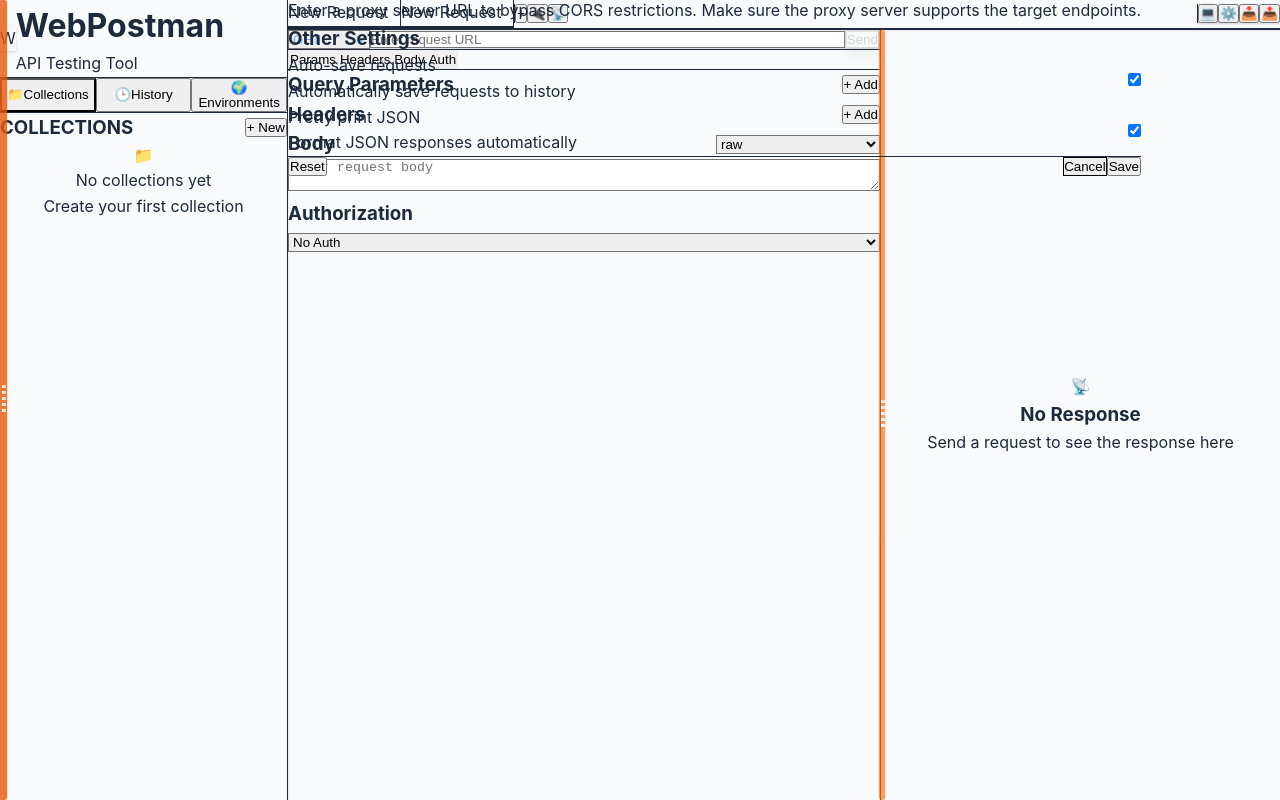
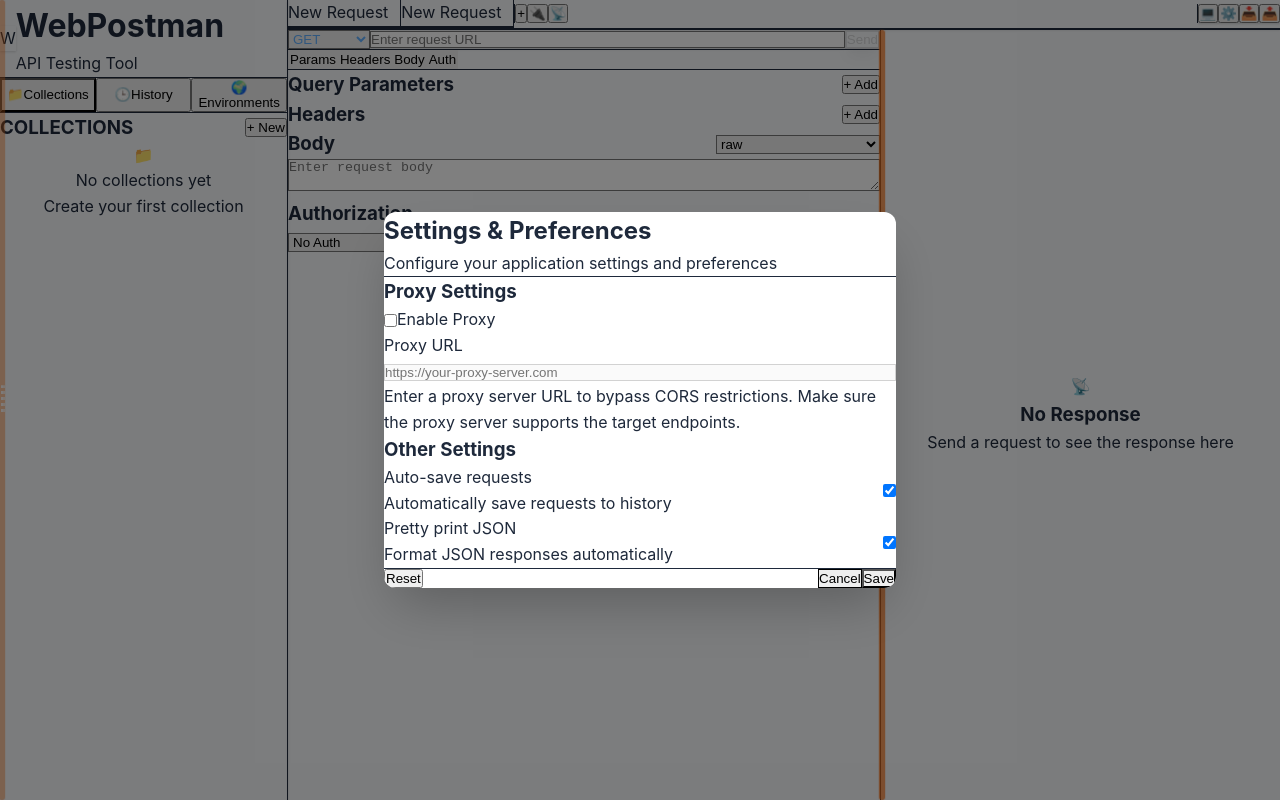
Before and after one commit to dsmoothdaboogie/web-postman, a React (Vite) app: page / in a window 1280 px wide. Both pictures are taken after a click on the button "⚙️". Built offline with nearby package versions, Linux system fonts and the light colour scheme.

Commit message:
Fix modal rendering and padding - use createPortal for consistent modal behavior

```diff
--- a/src/components/CodeGenerator.tsx
+++ b/src/components/CodeGenerator.tsx
@@ -1,4 +1,5 @@
-import React, { useState } from 'react';
+import React, { useState, useEffect } from 'react';
+import { createPortal } from 'react-dom';
 import type { RequestConfig } from '../types';
 import { CodeGenService } from '../services/codeGenService';
 
@@ -9,6 +10,24 @@
 
 const CodeGenerator: React.FC<CodeGeneratorProps> = ({ requestConfig, onClose }) => {
   const [selectedLanguage, setSelectedLanguage] = useState<'curl' | 'javascript' | 'python'>('curl');
+  const [mounted, setMounted] = useState(false);
+
+  useEffect(() => {
+    setMounted(true);
+  }, []);
+
+  useEffect(() => {
+    const handleEscape = (e: KeyboardEvent) => {
+      if (e.key === 'Escape') {
+        onClose();
+      }
+    };
+
+    if (mounted) {
+      document.addEventListener('keydown', handleEscape);
+      return () => document.removeEventListener('keydown', handleEscape);
+    }
+  }, [mounted, onClose]);
 
   const generateCode = () => {
     switch (selectedLanguage) {
@@ -38,28 +57,59 @@
     { id: 'python', label: 'Python', icon: '🐍' }
   ];
 
-  return (
-    <div className="fixed inset-0 bg-black bg-opacity-50 flex items-center justify-center z-50">
-      <div className="bg-white rounded-lg shadow-xl w-full max-w-4xl max-h-[80vh] overflow-hidden">
-        <div className="p-10 border-b border-gray-200">
-          <h2 className="text-xl font-semibold text-gray-800">Generate Code</h2>
+  if (!mounted) return null;
+
+  return createPortal(
+    <div
+      className="fixed inset-0 bg-black bg-opacity-50 flex items-center justify-center z-[9999]"
+      onClick={onClose}
+      style={{
+        position: 'fixed',
+        top: 0,
+        left: 0,
+        right: 0,
+        bottom: 0,
+        zIndex: 99999,
+        backgroundColor: 'rgba(0, 0, 0, 0.5)',
+        display: 'flex',
+        alignItems: 'center',
+        justifyContent: 'center'
+      }}
+    >
+      <div
+        className="bg-white rounded-xl shadow-2xl w-full max-w-4xl max-h-[80vh] overflow-hidden mx-4"
+        onClick={(e) => e.stopPropagation()}
+        style={{
+          backgroundColor: 'white',
+          borderRadius: '12px',
+          boxShadow: '0 25px 50px -12px rgba(0, 0, 0, 0.25)',
+          maxWidth: '56rem',
+          width: '100%',
+          margin: '0 3rem'
+        }}
+      >
+        <div className="p-12 border-b border-slate-200 bg-slate-50">
+          <h2 className="text-xl font-bold text-slate-800">Generate Code Snippet</h2>
+          <p className="text-sm text-slate-500 mt-1">
+            Generate code snippets for your API request in various programming languages
+          </p>
         </div>
 
-        <div className="p-10">
+        <div className="p-12 space-y-8 overflow-y-auto max-h-[60vh]">
           {/* Language Selection */}
-          <div className="mb-6">
-            <label className="block text-sm font-medium text-gray-700 mb-2">
-              Select Language
+          <div>
+            <label className="block text-sm font-medium text-slate-700 mb-4">
+              Select Programming Language
             </label>
-            <div className="flex space-x-2">
+            <div className="flex space-x-3">
               {languages.map(lang => (
                 <button
                   key={lang.id}
                   onClick={() => setSelectedLanguage(lang.id as any)}
-                  className={`px-4 py-2 rounded-md text-sm font-medium ${
+                  className={`px-6 py-3 rounded-xl text-sm font-semibold transition-all duration-200 ${
                     selectedLanguage === lang.id
-                      ? 'bg-blue-600 text-white'
-                      : 'bg-gray-100 text-gray-700 hover:bg-gray-200'
+                      ? 'bg-gradient-to-r from-orange-500 to-orange-600 text-white shadow-modern'
+                      : 'bg-slate-100 text-slate-700 hover:bg-slate-200'
                   }`}
                 >
                   <span className="mr-2">{lang.icon}</span>
@@ -70,34 +120,35 @@
           </div>
 
           {/* Generated Code */}
-          <div className="mb-6">
-            <div className="flex items-center justify-between mb-2">
-              <label className="block text-sm font-medium text-gray-700">
+          <div>
+            <div className="flex items-center justify-between mb-4">
+              <label className="block text-sm font-medium text-slate-700">
                 Generated Code
               </label>
               <button
                 onClick={copyToClipboard}
-                className="px-3 py-1 bg-blue-600 text-white text-sm rounded hover:bg-blue-700"
+                className="px-4 py-2 bg-gradient-to-r from-orange-500 to-orange-600 text-white text-sm rounded-xl hover:from-orange-600 hover:to-orange-700 transition-all duration-200 font-semibold shadow-modern"
               >
-                Copy
+                📋 Copy Code
               </button>
             </div>
-            <div className="bg-gray-900 text-gray-100 rounded-md p-4 font-mono text-sm overflow-x-auto max-h-96 overflow-y-auto">
-              <pre>{generateCode()}</pre>
+            <div className="bg-slate-900 text-slate-100 rounded-xl p-6 font-mono text-sm overflow-auto max-h-96 border border-slate-700">
+              <pre className="whitespace-pre-wrap">{generateCode()}</pre>
             </div>
           </div>
         </div>
 
-        <div className="p-10 border-t border-gray-200 flex justify-end">
+        <div className="p-12 border-t border-slate-200 bg-slate-50 flex justify-end">
           <button
             onClick={onClose}
-            className="px-4 py-2 bg-gray-600 text-white rounded-md hover:bg-gray-700"
+            className="px-6 py-3 border border-slate-300 text-slate-700 rounded-xl hover:bg-slate-50 transition-all duration-200 font-semibold"
           >
             Close
           </button>
         </div>
       </div>
-    </div>
+    </div>,
+    document.body
   );
 };
 
--- a/src/components/EnvironmentEditor.tsx
+++ b/src/components/EnvironmentEditor.tsx
@@ -100,10 +100,10 @@
           boxShadow: '0 25px 50px -12px rgba(0, 0, 0, 0.25)',
           maxWidth: '32rem',
           width: '100%',
-          margin: '0 2rem'
+          margin: '0 3rem'
         }}
       >
-               <div className="p-10 border-b border-slate-200 bg-slate-50">
+               <div className="p-12 border-b border-slate-200 bg-slate-50">
           <h2 className="text-xl font-bold text-slate-800">
             {environment ? 'Edit Environment' : 'Create Environment'}
           </h2>
@@ -112,7 +112,7 @@
           </p>
         </div>
 
-               <div className="p-10 space-y-8 overflow-y-auto max-h-[60vh]">
+               <div className="p-12 space-y-8 overflow-y-auto max-h-[60vh]">
           {/* Environment Name */}
           <div>
             <label className="block text-sm font-medium text-gray-700 mb-2">
@@ -176,7 +176,7 @@
           </div>
         </div>
 
-               <div className="p-10 border-t border-slate-200 bg-slate-50 flex justify-between">
+               <div className="p-12 border-t border-slate-200 bg-slate-50 flex justify-between">
           <div>
             {environment && (
               <button
--- a/src/components/ExportImportDialog.tsx
+++ b/src/components/ExportImportDialog.tsx
@@ -102,10 +102,10 @@
           boxShadow: '0 25px 50px -12px rgba(0, 0, 0, 0.25)',
           maxWidth: '32rem',
           width: '100%',
-          margin: '0 2rem'
+          margin: '0 3rem'
         }}
       >
-        <div className="p-10 border-b border-slate-200 bg-slate-50">
+        <div className="p-12 border-b border-slate-200 bg-slate-50">
           <h2 className="text-xl font-bold text-slate-800">Export / Import</h2>
           <p className="text-sm text-slate-500 mt-1">
             Export your data or import from files
@@ -130,7 +130,7 @@
           ))}
         </div>
 
-        <div className="p-10">
+        <div className="p-12">
           {activeTab === 'export' && (
             <div className="space-y-4">
               <div className="text-center">
--- a/src/components/PostmanImportExport.tsx
+++ b/src/components/PostmanImportExport.tsx
@@ -95,11 +95,11 @@
           boxShadow: '0 25px 50px -12px rgba(0, 0, 0, 0.25)',
           maxWidth: '32rem',
           width: '100%',
-          margin: '0 2rem'
+          margin: '0 3rem'
         }}
       >
         {/* Header */}
-        <div className="p-10 border-b border-slate-200 bg-slate-50">
+        <div className="p-12 border-b border-slate-200 bg-slate-50">
           <h2 className="text-xl font-bold text-slate-800">
             Import/Export Collections
           </h2>
@@ -109,7 +109,7 @@
         </div>
 
         {/* Content */}
-        <div className="p-10 space-y-8">
+        <div className="p-12 space-y-8">
           {/* Import Section */}
           <div>
             <h3 className="text-lg font-semibold text-slate-700 mb-4">Import from Postman</h3>
@@ -182,7 +182,7 @@
         </div>
 
         {/* Footer */}
-        <div className="p-10 border-t border-slate-200 bg-slate-50 flex justify-end">
+        <div className="p-12 border-t border-slate-200 bg-slate-50 flex justify-end">
           <button
             onClick={onClose}
             className="px-6 py-3 border border-slate-300 text-slate-700 rounded-xl hover:bg-slate-50 transition-all duration-200 font-semibold"
--- a/src/components/SettingsDialog.tsx
+++ b/src/components/SettingsDialog.tsx
@@ -1,4 +1,5 @@
 import React, { useState, useEffect } from 'react';
+import { createPortal } from 'react-dom';
 
 interface SettingsDialogProps {
   onClose: () => void;
@@ -7,8 +8,10 @@
 const SettingsDialog: React.FC<SettingsDialogProps> = ({ onClose }) => {
   const [proxyUrl, setProxyUrl] = useState('');
   const [enableProxy, setEnableProxy] = useState(false);
+  const [mounted, setMounted] = useState(false);
 
   useEffect(() => {
+    setMounted(true);
     // Load settings from localStorage
     const savedProxyUrl = localStorage.getItem('webpostman-proxy-url') || '';
     const savedEnableProxy = localStorage.getItem('webpostman-enable-proxy') === 'true';
@@ -16,6 +19,19 @@
     setProxyUrl(savedProxyUrl);
     setEnableProxy(savedEnableProxy);
   }, []);
+
+  useEffect(() => {
+    const handleEscape = (e: KeyboardEvent) => {
+      if (e.key === 'Escape') {
+        onClose();
+      }
+    };
+
+    if (mounted) {
+      document.addEventListener('keydown', handleEscape);
+      return () => document.removeEventListener('keydown', handleEscape);
+    }
+  }, [mounted, onClose]);
 
   const handleSave = () => {
     localStorage.setItem('webpostman-proxy-url', proxyUrl);
@@ -31,17 +47,48 @@
     localStorage.removeItem('webpostman-enable-proxy');
   };
 
-  return (
-    <div className="fixed inset-0 bg-black bg-opacity-50 flex items-center justify-center z-50">
-      <div className="bg-white rounded-lg shadow-xl w-full max-w-md">
-        <div className="p-10 border-b border-gray-200">
-          <h2 className="text-xl font-semibold text-gray-800">Settings</h2>
+  if (!mounted) return null;
+
+  return createPortal(
+    <div
+      className="fixed inset-0 bg-black bg-opacity-50 flex items-center justify-center z-[9999]"
+      onClick={onClose}
+      style={{
+        position: 'fixed',
+        top: 0,
+        left: 0,
+        right: 0,
+        bottom: 0,
+        zIndex: 99999,
+        backgroundColor: 'rgba(0, 0, 0, 0.5)',
+        display: 'flex',
+        alignItems: 'center',
+        justifyContent: 'center'
+      }}
+    >
+      <div
+        className="bg-white rounded-xl shadow-2xl w-full max-w-2xl max-h-[80vh] overflow-hidden mx-4"
+        onClick={(e) => e.stopPropagation()}
+        style={{
+          backgroundColor: 'white',
+          borderRadius: '12px',
+          boxShadow: '0 25px 50px -12px rgba(0, 0, 0, 0.25)',
+          maxWidth: '32rem',
+          width: '100%',
+          margin: '0 3rem'
+        }}
+      >
+        <div className="p-12 border-b border-slate-200 bg-slate-50">
+          <h2 className="text-xl font-bold text-slate-800">Settings & Preferences</h2>
+          <p className="text-sm text-slate-500 mt-1">
+            Configure your application settings and preferences
+          </p>
         </div>
 
-        <div className="p-10 space-y-8">
+        <div className="p-12 space-y-8 overflow-y-auto max-h-[60vh]">
           {/* Proxy Settings */}
           <div>
-            <h3 className="text-lg font-medium text-gray-800 mb-4">Proxy Settings</h3>
+            <h3 className="text-lg font-semibold text-slate-700 mb-4">Proxy Settings</h3>
 
             <div className="space-y-4">
               <div className="flex items-center">
@@ -50,15 +97,15 @@
                   id="enableProxy"
                   checked={enableProxy}
                   onChange={(e) => setEnableProxy(e.target.checked)}
-                  className="h-4 w-4 text-blue-600 focus:ring-blue-500 border-gray-300 rounded"
+                  className="h-4 w-4 text-orange-600 focus:ring-orange-500 border-gray-300 rounded"
                 />
-                <label htmlFor="enableProxy" className="ml-2 text-sm font-medium text-gray-700">
+                <label htmlFor="enableProxy" className="ml-2 text-sm font-medium text-slate-700">
                   Enable Proxy
                 </label>
               </div>
 
               <div>
-                <label htmlFor="proxyUrl" className="block text-sm font-medium text-gray-700 mb-2">
+                <label htmlFor="proxyUrl" className="block text-sm font-medium text-slate-700 mb-2">
                   Proxy URL
                 </label>
                 <input
@@ -67,10 +114,10 @@
                   value={proxyUrl}
                   onChange={(e) => setProxyUrl(e.target.value)}
                   placeholder="https://your-proxy-server.com"
-                  className="w-full px-3 py-2 border border-gray-300 rounded-md focus:outline-none focus:ring-2 focus:ring-blue-500"
+                  className="w-full px-4 py-3 border border-slate-300 rounded-xl focus:outline-none focus:ring-2 focus:ring-orange-500 focus:border-orange-500 transition-all duration-200"
                   disabled={!enableProxy}
                 />
-                <p className="mt-1 text-xs text-gray-500">
+                <p className="mt-2 text-xs text-slate-500">
                   Enter a proxy server URL to bypass CORS restrictions.
                   Make sure the proxy server supports the target endpoints.
                 </p>
@@ -80,68 +127,69 @@
 
           {/* Other Settings */}
           <div>
-            <h3 className="text-lg font-medium text-gray-800 mb-4">Other Settings</h3>
+            <h3 className="text-lg font-semibold text-slate-700 mb-4">Other Settings</h3>
 
             <div className="space-y-4">
-              <div className="flex items-center justify-between">
+              <div className="flex items-center justify-between p-4 bg-slate-50 rounded-xl">
                 <div>
-                  <label className="text-sm font-medium text-gray-700">
+                  <label className="text-sm font-medium text-slate-700">
                     Auto-save requests
                   </label>
-                  <p className="text-xs text-gray-500">
+                  <p className="text-xs text-slate-500">
                     Automatically save requests to history
                   </p>
                 </div>
                 <input
                   type="checkbox"
                   defaultChecked
-                  className="h-4 w-4 text-blue-600 focus:ring-blue-500 border-gray-300 rounded"
+                  className="h-4 w-4 text-orange-600 focus:ring-orange-500 border-gray-300 rounded"
                 />
               </div>
 
-              <div className="flex items-center justify-between">
+              <div className="flex items-center justify-between p-4 bg-slate-50 rounded-xl">
                 <div>
-                  <label className="text-sm font-medium text-gray-700">
+                  <label className="text-sm font-medium text-slate-700">
                     Pretty print JSON
                   </label>
-                  <p className="text-xs text-gray-500">
+                  <p className="text-xs text-slate-500">
                     Format JSON responses automatically
                   </p>
                 </div>
                 <input
                   type="checkbox"
                   defaultChecked
-                  className="h-4 w-4 text-blue-600 focus:ring-blue-500 border-gray-300 rounded"
+                  className="h-4 w-4 text-orange-600 focus:ring-orange-500 border-gray-300 rounded"
                 />
               </div>
             </div>
           </div>
         </div>
 
-        <div className="p-10 border-t border-gray-200 flex justify-between">
+        <div className="p-12 border-t border-slate-200 bg-slate-50 flex justify-between">
           <button
             onClick={handleClear}
-            className="px-4 py-2 text-gray-600 hover:text-gray-800"
+            className="px-6 py-3 text-slate-600 hover:text-slate-800 hover:bg-slate-100 rounded-xl transition-all duration-200 font-semibold"
           >
             Reset
           </button>
-          <div className="flex space-x-2">
+          <div className="flex space-x-3">
             <button
               onClick={onClose}
-              className="px-4 py-2 border border-gray-300 text-gray-700 rounded-md hover:bg-gray-50"
+              className="px-6 py-3 border border-slate-300 text-slate-700 rounded-xl hover:bg-slate-50 transition-all duration-200 font-semibold"
             >
               Cancel
             </button>
             <button
               onClick={handleSave}
-              className="px-4 py-2 bg-blue-600 text-white rounded-md hover:bg-blue-700"
+              className="px-6 py-3 bg-gradient-to-r from-orange-500 to-orange-600 text-white rounded-xl hover:from-orange-600 hover:to-orange-700 transition-all duration-200 font-semibold shadow-modern"
             >
               Save
             </button>
           </div>
         </div>
       </div>
-    </div>
+    </div>,
+    document.body
   );
 };
 
```
